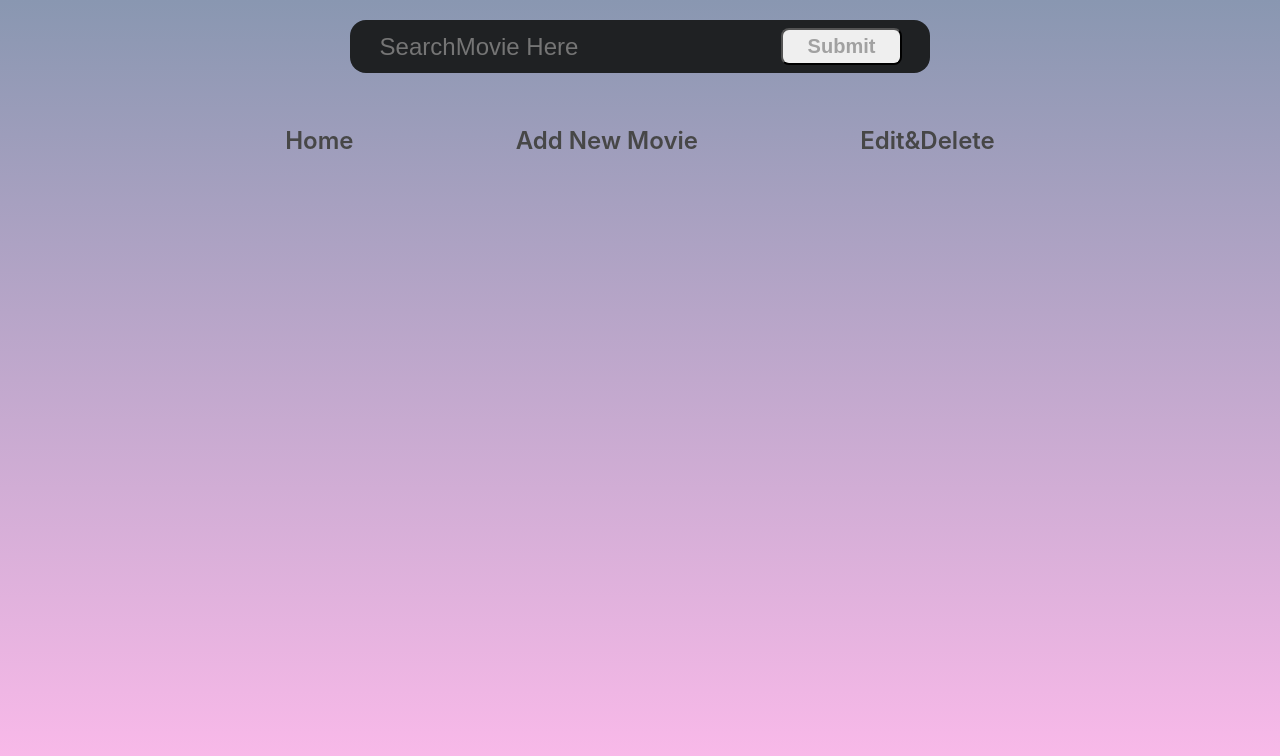
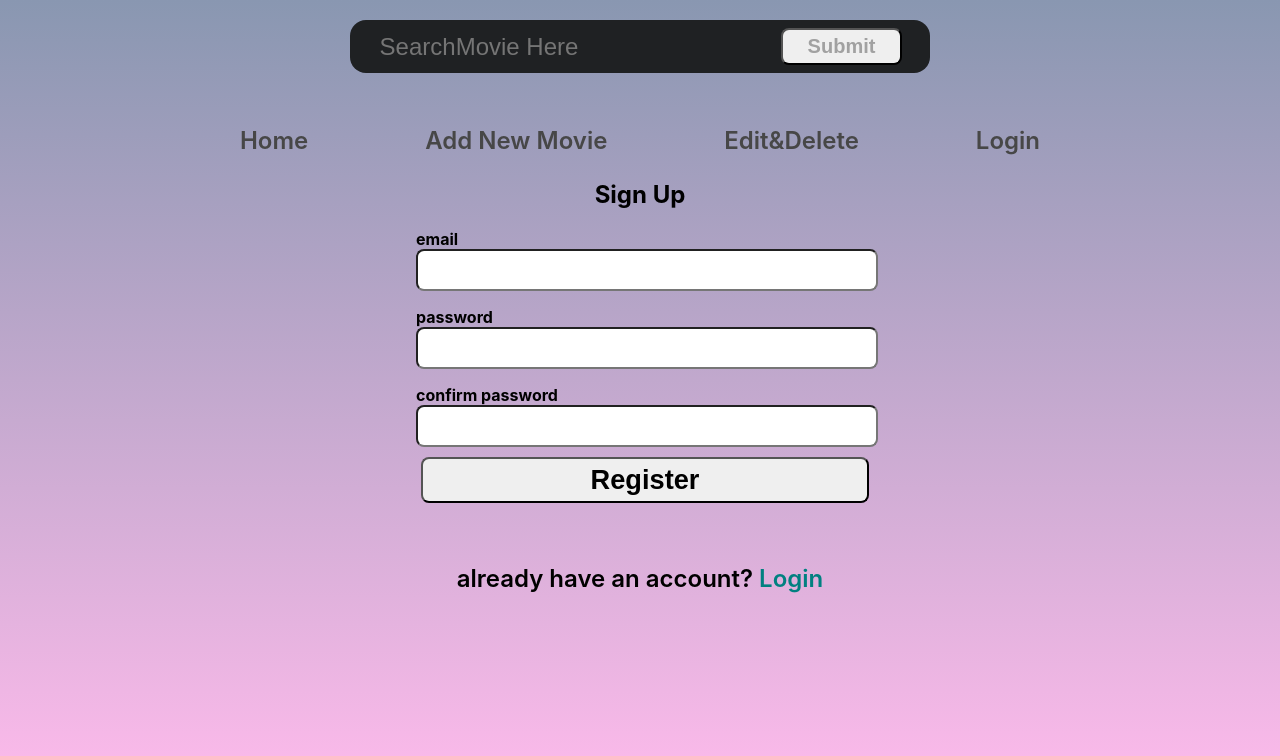
Before and after one commit to abhiamber/crionTech, a React (Create React App) app in the folder crion-react/: page /Singup in a window 1280 px wide. Shown: the top 756 px of the page. Built offline with nearby package versions, Linux system fonts and the light colour scheme.

Commit message:
lofginandsingup

```diff
--- /dev/null
+++ b/crion-react/src/API.js
@@ -0,0 +1 @@
+export const API = "mlkm";
--- a/crion-react/src/AllRoutes.js
+++ b/crion-react/src/AllRoutes.js
@@ -3,6 +3,8 @@ import { Route, Routes } from "react-router-dom";
 import Home from "./pages/Home";
 import AddNewMovie from "./pages/AddNewMovie";
 import EditMovie from "./pages/EditMovie";
+import Login from "./pages/Login";
+import SignUp from "./pages/SignUp";
 
 const AllRoutes = () => {
   return (
@@ -11,6 +13,8 @@ const AllRoutes = () => {
         <Route path="/" element={<Home />} />
         <Route path="/add" element={<AddNewMovie />} />
         <Route path="/crud" element={<EditMovie />} />
+        <Route path="/Login" element={<Login />} />{" "}
+        <Route path="/Singup" element={<SignUp />} />
       </Routes>
     </div>
   );
--- a/crion-react/src/component/Navbar.js
+++ b/crion-react/src/component/Navbar.js
@@ -1,8 +1,12 @@
 import React from "react";
 import { Link } from "react-router-dom";
 import style from "../styles/Navbar.module.css";
+import { useSelector } from "react-redux";
 
 const Navbar = () => {
+  let data = useSelector((store) => store);
+  // console.log(data.auth);
+  const handleLogout = () => {};
   return (
     <div style={{ paddingTop: "20px" }}>
       <div className={style.search}>
@@ -12,7 +16,25 @@ const Navbar = () => {
       <div className={style.nav}>
         <Link to="/"> Home </Link>
         <Link to="/add"> Add New Movie </Link>
-        <Link to="/crud"> Edit&Delete </Link>
+        {data && data.auth ? (
+          <Link to="/crud">Edit&Delete </Link>
+        ) : (
+          <Link
+            to="/Login"
+            onClick={() => {
+              alert("Register first to access this route");
+            }}
+          >
+            Edit&Delete{" "}
+          </Link>
+        )}
+        {data && data.auth ? (
+          <Link to="/" onClick={handleLogout}>
+            LogOut{" "}
+          </Link>
+        ) : (
+          <Link to="/Login">Login </Link>
+        )}{" "}
       </div>
     </div>
   );
--- a/crion-react/src/pages/AddNewMovie.js
+++ b/crion-react/src/pages/AddNewMovie.js
@@ -4,7 +4,6 @@ import style from "../styles/AddNew.module.css";
 const AddNewMovie = () => {
   return (
     <div>
-      <h2 style={{ textAlign: "center" }}>AddNewMovie</h2>
       <div className={style.forms}>
         <form>
           <p>Title</p>
--- a/crion-react/src/pages/EditMovie.js
+++ b/crion-react/src/pages/EditMovie.js
@@ -1,6 +1,9 @@
 import React from "react";
 
 const EditMovie = () => {
+
+
+
   return <div>EditMovie</div>;
 };
 
--- /dev/null
+++ b/crion-react/src/pages/Login.js
@@ -0,0 +1,102 @@
+import React, { useEffect, useState } from "react";
+import { useNavigate } from "react-router-dom";
+import style from "../styles/AddNew.module.css";
+
+import { API } from "../API";
+import { useDispatch } from "react-redux";
+// import { getToken } from "../Redux/action";
+let getToken;
+let crediantils = {
+  email: "",
+  password: "",
+};
+
+const Login = () => {
+  let [user, setUser] = useState(crediantils);
+  let navigate = useNavigate();
+  let dispatch = useDispatch();
+
+  let handleChange = (e) => {
+    setUser({ ...user, [e.target.name]: e.target.value });
+  };
+
+  let handleLogin = async () => {
+    let { email, password } = user;
+
+    if (!email && !password) {
+      return alert("plz fill all the required details");
+    }
+    console.log(user);
+
+    let res = await fetch(`${API}/user/login`, {
+      method: "POST",
+      body: JSON.stringify(user),
+      headers: {
+        "Content-Type": "application/json",
+      },
+    });
+
+    try {
+      let data = await res.json();
+      console.log(data);
+      if (data.status === "OK") {
+        localStorage.setItem("token", data.message);
+        dispatch(getToken());
+
+        dispatch({ type: "LOGIN", payload: data.message });
+        setUser(crediantils);
+        navigate("/home");
+      } else {
+        return alert("something weent wrong try again");
+      }
+    } catch (e) {
+      console.log(e);
+      return alert("something weent wrong try again");
+    }
+  };
+
+  const hanldeGoTOSingup = () => {
+    navigate("/Singup");
+  };
+
+  //   useEffect(() => {
+  //     if (localStorage.getItem("token")) {
+  //       navigate("/");
+  //     }
+  //   }, []);
+  return (
+    <div>
+      <h2 style={{ textAlign: "center" }}>LogIn</h2>
+      <div className={style.forms}>
+        <p>email</p>
+        <input
+          name="userName"
+          tyep="text"
+          value={user.userName}
+          onChange={handleChange}
+        />
+        <p>password</p>
+        <input
+          name="password"
+          type="password"
+          value={user.password}
+          onChange={handleChange}
+        />
+        <button onClick={handleLogin}>Login</button>
+      </div>
+      <div className={style.loginFooter}>
+        <p>
+          don't have an account?{" "}
+          <span
+            onClick={hanldeGoTOSingup}
+            style={{ color: "teal", cursor: "pointer" }}
+          >
+            Signup
+          </span>
+        </p>
+      </div>
+    </div>
+  );
+};
+
+export default Login;
--- /dev/null
+++ b/crion-react/src/pages/SignUp.js
@@ -0,0 +1,102 @@
+import React, { useState } from "react";
+import { useNavigate } from "react-router-dom";
+import { API } from "../API";
+import style from "../styles/AddNew.module.css";
+
+let crediantils = {
+  email: "",
+  password: "",
+
+  confirm: "",
+};
+const SignUp = () => {
+  let [user, setUser] = useState(crediantils);
+
+  let navigate = useNavigate();
+
+  let handleChange = (e) => {
+    setUser({ ...user, [e.target.name]: e.target.value });
+  };
+
+  let handleSingUp = async () => {
+    let { email, password, confirm } = user;
+
+    if (!email && !password && !confirm) {
+      return alert("plz fill all the required details");
+    } else if (password !== confirm) {
+      return alert("plz type correct password");
+    }
+
+    let res = await fetch(`${API}/user/signin`, {
+      method: "POST",
+      body: JSON.stringify(user),
+      headers: {
+        "content-type": "application/json",
+      },
+    });
+
+    try {
+      let data = await res.json();
+      if (data.status === "OK") {
+        setUser(crediantils);
+        navigate("/");
+      } else {
+        return alert("something weent wrong try again");
+      }
+    } catch (e) {
+      console.log(e);
+      return alert("something weent wrong try again");
+    }
+  };
+
+  const hanldeGoToLogin = () => {
+    navigate("/");
+  };
+
+  return (
+    <div>
+      <h2 style={{ textAlign: "center" }}>Sign Up</h2>
+
+      <div className={style.forms}>
+        <p>email</p>
+        <input
+          name="email"
+          tyep="email"
+          value={user.email}
+          onChange={handleChange}
+        />
+
+        <p>password</p>
+        <input
+          name="password"
+          type="password"
+          value={user.password}
+          onChange={handleChange}
+        />
+
+        <p> confirm password</p>
+        <input
+          name="confirm"
+          type="password"
+          value={user.confirm}
+          onChange={handleChange}
+        />
+
+        <button onClick={handleSingUp}>Register</button>
+      </div>
+      <div className={style.loginFooter}>
+        <p>
+          already have an account?{" "}
+          <span
+            onClick={hanldeGoToLogin}
+            style={{ color: "teal", cursor: "pointer" }}
+          >
+            Login
+          </span>
+        </p>
+      </div>
+    </div>
+  );
+};
+
+export default SignUp;
--- a/crion-react/src/redux/Movie.Reducer.js
+++ b/crion-react/src/redux/Movie.Reducer.js
@@ -3,6 +3,7 @@ const initialState = {
   data: [],
   error: false,
   Loading: true,
+  auth: localStorage.getItem("token") || null,
 };
 
 export const movieReducer = (state = initialState, { type, payload }) => {
--- a/crion-react/src/styles/AddNew.module.css
+++ b/crion-react/src/styles/AddNew.module.css
@@ -7,6 +7,13 @@
   margin-bottom: 0px;
   font-weight: 700;
   text-align: left;
+}
+.loginFooter p {
+  /* width: 50%; */
+  font-size: 1.5rem;
+  font-weight: 600;
+  margin: auto;
+  text-align: center;
 }
 
 .forms input {
```
